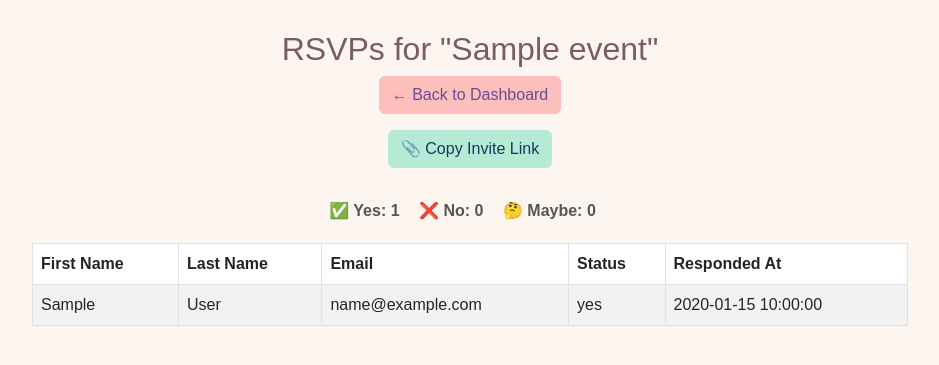
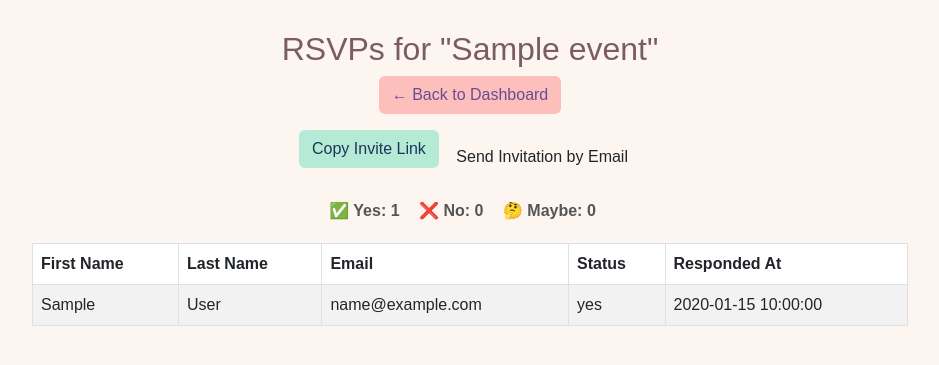
Before and after one commit to jennaballback/Eventure, a PHP site: page /MumboJumbo/events/event_rsvps.php?event_id=1 in a window 1280 px wide. Shown: the top 365 px of the page, without its empty margins (170-1109 px from the left). Run offline with PHP 8.4, Linux system fonts and the light colour scheme; the visitor is signed in with stand-in values (Sample User, id 1); tables that the repository leaves empty hold one stand-in row (values such as "Sample post").

Commit message:
Update event_rsvps.php

```diff
--- a/events/event_rsvps.php
+++ b/events/event_rsvps.php
@@ -57,7 +57,6 @@
 
 // Build the invite link (you can share this URL)
 $invite_link = "http://localhost/MumboJumbo/events/rsvp.php?event_id=" . $event_id;
-//$invite_link = "http://localhost/MumboJumbo-main/events/rsvp.php?event_id=" . $event_id;
 $conn->close();
 ?>
 
@@ -80,11 +79,12 @@
         .rsvp-counts { margin-bottom: 20px; font-weight: bold; color: #555; text-align: center; }
         .rsvp-counts span { margin-right: 15px;
 
+        .btn-send { background-color: #c8e6c9; color: #2e7d32; margin-left: 10px; }
+        .btn-send:hover { background-color: #a5d6a7; color: #2e7d32; }
 
 
     </style>
-        <!--.btn-send { background-color: #c8e6c9; color: #2e7d32; margin-left: 10px; }
-        .btn-send:hover { background-color: #a5d6a7; color: #2e7d32; }-->
+
 </head>
 <body>
 <div class="container">
@@ -96,11 +96,11 @@
 
     <!-- Invite Link Button -->
     <div class="text-center mb-3">
-        <button class="btn btn-invite" onclick="copyInviteLink()">📎 Copy Invite Link</button>
+        <!--<button class="btn btn-invite" onclick="copyInviteLink()">📎 Copy Invite Link</button>
+        <input type="text" id="inviteLink" value="<?= $invite_link ?>" readonly style="position:absolute; left:-9999px;">-->
+        <button class="btn btn-invite" onclick="copyInviteLink()">Copy Invite Link</button>
+        <a href="send_invite.php?event_id=<?= $event_id ?>" class="btn btn-send">Send Invitation by Email</a>
         <input type="text" id="inviteLink" value="<?= $invite_link ?>" readonly style="position:absolute; left:-9999px;">
-        <!--<button class="btn btn-invite" onclick="copyInviteLink()">Copy Invite Link</button>
-        <a href="send_invite.php?event_id=<?= $event_id ?>" class="btn btn-send">Send Invitation by Email</a>
-        <input type="text" id="inviteLink" value="<?= $invite_link ?>" readonly style="position:absolute; left:-9999px;">-->
     </div>
 
     <div class="rsvp-counts">
```
